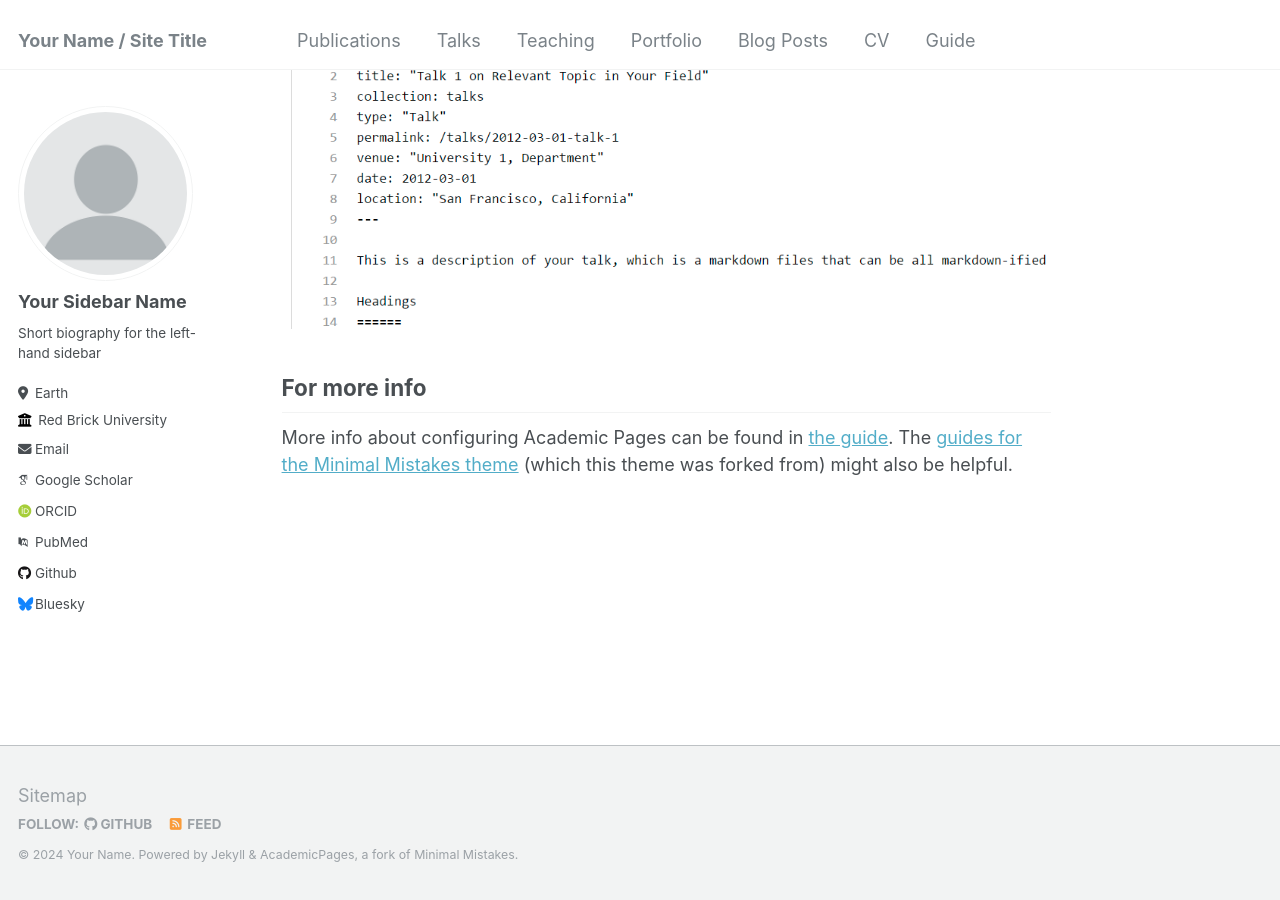
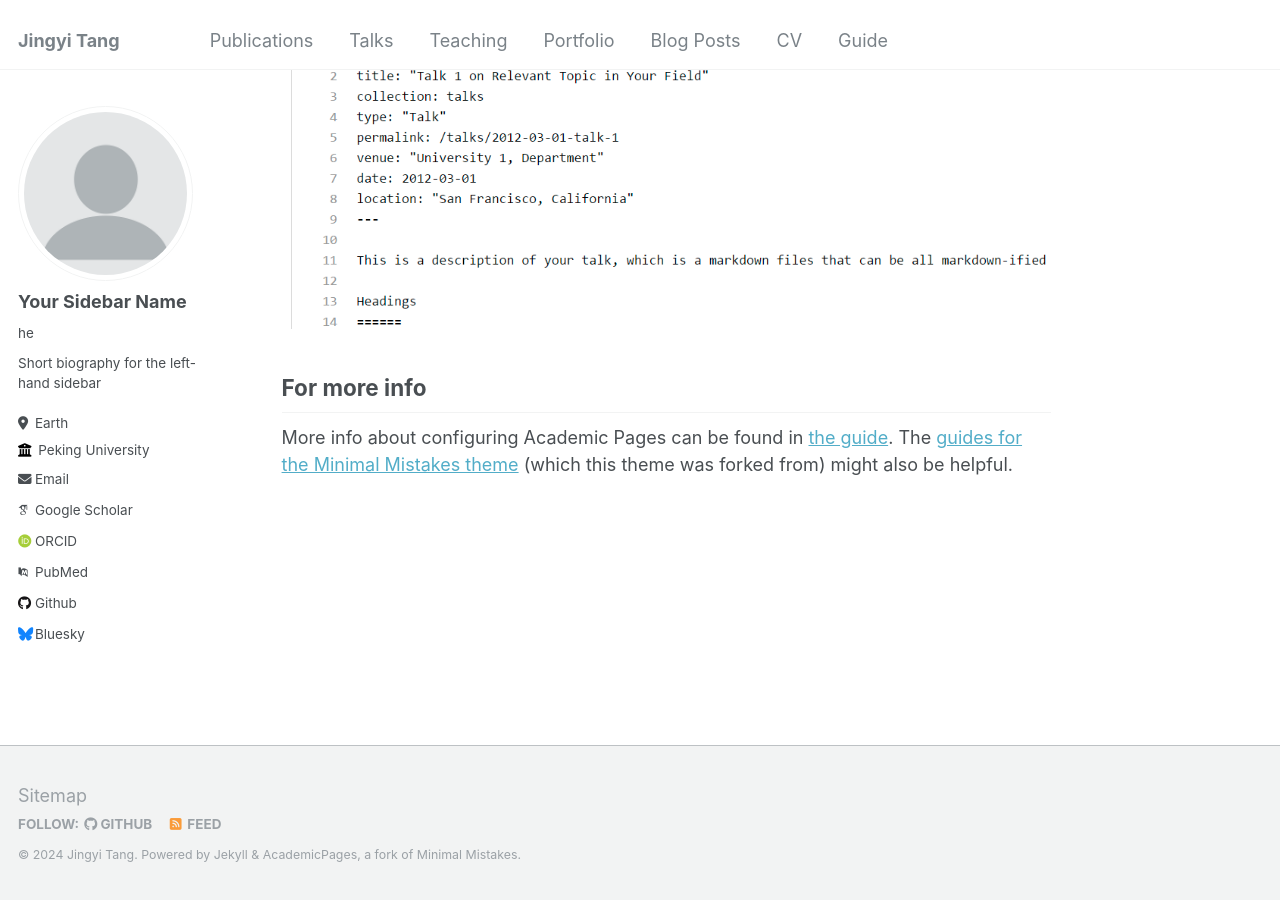
Before and after one commit to ColorDavid/ColorDavid.github.io, a Jekyll site: the page built from _pages/about.md, in a window 1280 px wide and 900 px high, scrolled down 2660 px. Built offline with Jekyll 4.4.1, drawn with Linux system fonts in a browser that asks for light colours; some web fonts are replaced.

Commit message:
Update _config.yml

```diff
--- a/_config.yml
+++ b/_config.yml
@@ -8,9 +8,9 @@
 
 # Basic Site Settings
 locale                   : "en-US"
-title                    : "Your Name / Site Title"
+title                    : "Jingyi Tang"
 title_separator          : "-"
-name                     : &name "Your Name"
+name                     : &name "Jingyi Tang"
 description              : &description "personal description"
 url                      : https://academicpages.github.io # the base hostname & protocol for your site e.g. "https://mmistakes.github.io"
 baseurl                  : "" # the subpath of your site, e.g. "/blog"
@@ -23,12 +23,12 @@ author:
   # Biographic information
   avatar           : "profile.png"
   name             : "Your Sidebar Name"
-  pronouns         : # example: "she/her"
+  pronouns         : "he" # example: "she/her"
   bio              : "Short biography for the left-hand sidebar"
   location         : "Earth"
-  employer         : "Red Brick University"
+  employer         : "Peking University"
   uri              : # URL
-  email            : "none@example.org"
+  email            : "tjy23s@ict.ac.cn"
 
   # Academic websites
   arxiv            : # URL - Update with the correct link to your profile
```
